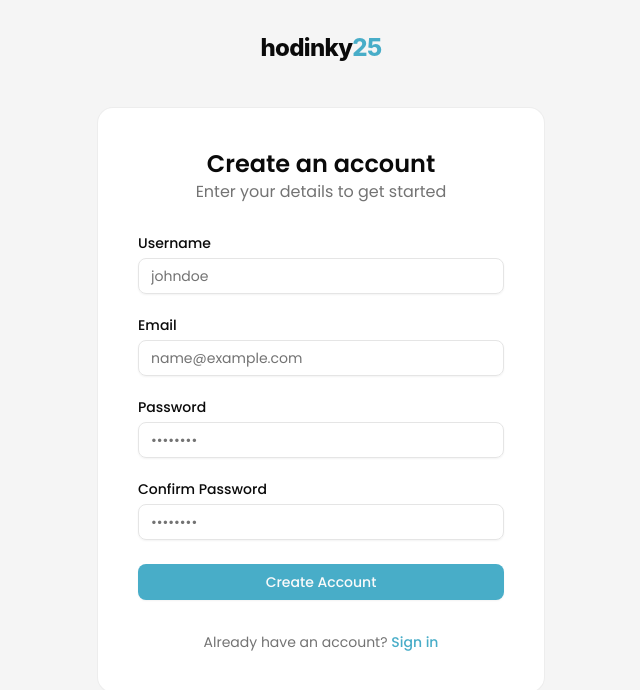
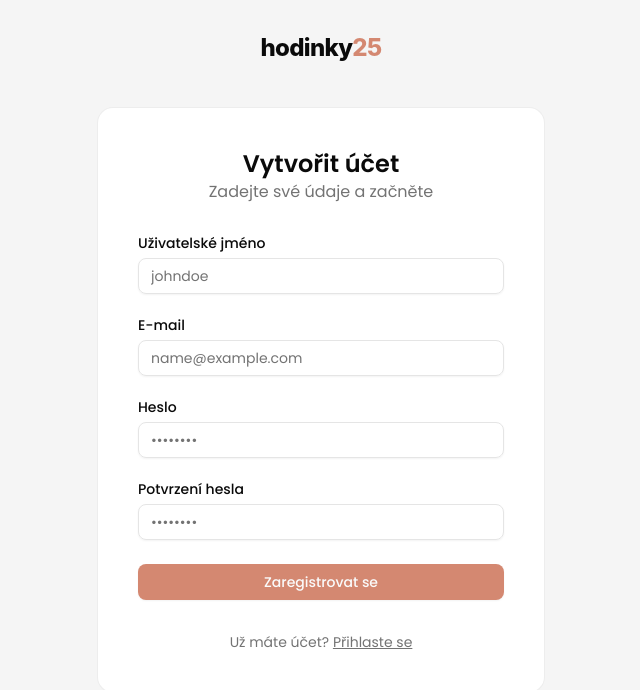
Before and after one commit to simonkana/hodinky25-frontend, a Next.js app: page /auth/register in a window 1280 px wide. Shown: the top 690 px of the page, without its empty margins (319-959 px from the left). Built offline with nearby package versions, Linux system fonts and the light colour scheme; no server answers.

Commit message:
Added landing page, translated content from English to Czech, added more primary color variations

```diff
--- a/src/app/auth/login/page.tsx
+++ b/src/app/auth/login/page.tsx
@@ -22,8 +22,8 @@ import { API_BASE } from "@/lib/api";
 import { Hodinky25Logo } from "@/components/ui/hodinky25-logo";
 
 const formSchema = z.object({
-  username: z.string().min(1, "Username is required"),
-  password: z.string().min(1, "Password is required"),
+  username: z.string().min(1, "Uživatelské jméno je povinné"),
+  password: z.string().min(1, "Heslo je povinné"),
 });
 
 export default function LoginPage() {
@@ -48,7 +48,7 @@ export default function LoginPage() {
       });
 
       if (!response.ok) {
-        throw new Error("Login failed");
+        throw new Error("Přihlášení se nezdařilo");
       }
 
       const data = await response.json();
@@ -58,12 +58,12 @@ export default function LoginPage() {
         localStorage.setItem("token", data.token);
       }
 
-      toast.success("You have been logged in successfully!");
+      toast.success("Byli jste úspěšně přihlášeni!");
 
       // Redirect to dashboard
       router.push("/dashboard");
     } catch (error) {
-      toast.error("Invalid email or password. Please try again.");
+      toast.error("Nesprávné přihlašovací údaje. Zkuste to prosím znovu.");
     }
   }
 
@@ -80,9 +80,9 @@ export default function LoginPage() {
       </div>
       <SimpleCard>
         <div className="text-center">
-          <h1 className="text-2xl font-bold">Welcome back</h1>
+          <h1 className="text-2xl font-bold">Vítejte zpět</h1>
           <p className="text-muted-foreground">
-            Enter your credentials to sign in
+            Zadejte své přihlašovací údaje
           </p>
         </div>
 
@@ -93,7 +93,7 @@ export default function LoginPage() {
               name="username"
               render={({ field }) => (
                 <FormItem>
-                  <FormLabel>Username</FormLabel>
+                  <FormLabel>Uživatelské jméno</FormLabel>
                   <FormControl>
                     <Input placeholder="johndoe" {...field} />
                   </FormControl>
@@ -107,12 +107,12 @@ export default function LoginPage() {
               render={({ field }) => (
                 <FormItem>
                   <div className="flex items-center justify-between">
-                    <FormLabel>Password</FormLabel>
+                    <FormLabel>Heslo</FormLabel>
                     <Link
                       href="/auth/forgot-password"
                       className="text-sm font-medium text-primary hover:underline"
                     >
-                      Forgot password?
+                      Zapomněli jste heslo?
                     </Link>
                   </div>
                   <FormControl>
@@ -123,18 +123,15 @@ export default function LoginPage() {
               )}
             />
             <Button type="submit" className="w-full">
-              Sign In
+              Přihlásit se
             </Button>
           </form>
         </Form>
 
-        <p className="text-center text-sm text-muted-foreground">
-          Don&apos;t have an account?{" "}
-          <Link
-            href="/auth/register"
-            className="font-medium text-primary hover:underline"
-          >
-            Sign up
+        <p className="mt-4 text-center text-sm text-muted-foreground">
+          Nemáte účet?{" "}
+          <Link href="/auth/register" className="underline hover:text-primary">
+            Zaregistrujte se
           </Link>
         </p>
       </SimpleCard>
--- a/src/app/auth/register/page.tsx
+++ b/src/app/auth/register/page.tsx
@@ -23,20 +23,20 @@ import { Hodinky25Logo } from "@/components/ui/hodinky25-logo";
 const formSchema = z
   .object({
     username: z.string().min(1, {
-      message: "Username is required.",
+      message: "Uživatelské jméno je povinné.",
     }),
     email: z.string().email({
-      message: "Please enter a valid email address.",
+      message: "Zadejte platnou e-mailovou adresu.",
     }),
     password: z.string().min(6, {
-      message: "Password must be at least 6 characters.",
+      message: "Heslo musí mít alespoň 6 znaků.",
     }),
     confirmPassword: z.string().min(6, {
-      message: "Please confirm your password.",
+      message: "Zadejte znovu heslo pro potvrzení.",
     }),
   })
   .refine((data) => data.password === data.confirmPassword, {
-    message: "Passwords don't match",
+    message: "Hesla se neshodují",
     path: ["confirmPassword"],
   });
 
@@ -67,10 +67,10 @@ export default function RegisterPage() {
 
       if (!response.ok) {
         const errorData = await response.json();
-        throw new Error(errorData.message || "Registration failed");
+        throw new Error(errorData.message || "Registrace selhala");
       }
 
-      toast.success("Your account has been created successfully!");
+      toast.success("Váš účet byl úspěšně vytvořen!");
 
       // Redirect to login
       router.push("/auth/login");
@@ -90,10 +90,8 @@ export default function RegisterPage() {
       </div>
       <SimpleCard>
         <div className="text-center">
-          <h1 className="text-2xl font-bold">Create an account</h1>
-          <p className="text-muted-foreground">
-            Enter your details to get started
-          </p>
+          <h1 className="text-2xl font-bold">Vytvořit účet</h1>
+          <p className="text-muted-foreground">Zadejte své údaje a začněte</p>
         </div>
 
         <Form {...form}>
@@ -103,7 +101,7 @@ export default function RegisterPage() {
               name="username"
               render={({ field }) => (
                 <FormItem>
-                  <FormLabel>Username</FormLabel>
+                  <FormLabel>Uživatelské jméno</FormLabel>
                   <FormControl>
                     <Input placeholder="johndoe" {...field} />
                   </FormControl>
@@ -116,7 +114,7 @@ export default function RegisterPage() {
               name="email"
               render={({ field }) => (
                 <FormItem>
-                  <FormLabel>Email</FormLabel>
+                  <FormLabel>E-mail</FormLabel>
                   <FormControl>
                     <Input placeholder="name@example.com" {...field} />
                   </FormControl>
@@ -129,7 +127,7 @@ export default function RegisterPage() {
               name="password"
               render={({ field }) => (
                 <FormItem>
-                  <FormLabel>Password</FormLabel>
+                  <FormLabel>Heslo</FormLabel>
                   <FormControl>
                     <Input type="password" placeholder="••••••••" {...field} />
                   </FormControl>
@@ -142,7 +140,7 @@ export default function RegisterPage() {
               name="confirmPassword"
               render={({ field }) => (
                 <FormItem>
-                  <FormLabel>Confirm Password</FormLabel>
+                  <FormLabel>Potvrzení hesla</FormLabel>
                   <FormControl>
                     <Input type="password" placeholder="••••••••" {...field} />
                   </FormControl>
@@ -151,18 +149,15 @@ export default function RegisterPage() {
               )}
             />
             <Button type="submit" className="w-full">
-              Create Account
+              Zaregistrovat se
             </Button>
           </form>
         </Form>
 
-        <p className="text-center text-sm text-muted-foreground">
-          Already have an account?{" "}
-          <Link
-            href="/auth/login"
-            className="font-medium text-primary hover:underline"
-          >
-            Sign in
+        <p className="mt-4 text-center text-sm text-muted-foreground">
+          Už máte účet?{" "}
+          <Link href="/auth/login" className="underline hover:text-primary">
+            Přihlaste se
           </Link>
         </p>
       </SimpleCard>
--- a/src/app/dashboard/favorites/page.tsx
+++ b/src/app/dashboard/favorites/page.tsx
@@ -7,9 +7,9 @@ export const metadata: Metadata = {
 export default function FavoritesPage() {
   return (
     <div>
-      <h1 className="text-2xl font-bold mb-4">Favorites</h1>
+      <h1 className="text-2xl font-bold mb-4">Oblíbené</h1>
       <p className="text-muted-foreground">
-        This is the Favorites page. Add your favorites UI here.
+        Toto je stránka s oblíbenými inzeráty. Najdete zde své uložené hodinky.
       </p>
     </div>
   );
--- a/src/app/dashboard/listings/page.tsx
+++ b/src/app/dashboard/listings/page.tsx
@@ -7,9 +7,9 @@ export const metadata: Metadata = {
 export default function ListingsPage() {
   return (
     <div>
-      <h1 className="text-2xl font-bold mb-4">Listings</h1>
+      <h1 className="text-2xl font-bold mb-4">Inzeráty</h1>
       <p className="text-muted-foreground">
-        This is the Listings page. Add your listings management UI here.
+        Toto je stránka s vašimi inzeráty. Spravujte zde své nabídky hodinek.
       </p>
     </div>
   );
--- a/src/app/dashboard/messages/page.tsx
+++ b/src/app/dashboard/messages/page.tsx
@@ -7,9 +7,9 @@ export const metadata: Metadata = {
 export default function MessagesPage() {
   return (
     <div>
-      <h1 className="text-2xl font-bold mb-4">Messages</h1>
+      <h1 className="text-2xl font-bold mb-4">Zprávy</h1>
       <p className="text-muted-foreground">
-        This is the Messages page. Add your messaging UI here.
+        Toto je stránka se zprávami. Komunikujte zde s ostatními uživateli.
       </p>
     </div>
   );
--- a/src/app/dashboard/settings/page.tsx
+++ b/src/app/dashboard/settings/page.tsx
@@ -7,9 +7,9 @@ export const metadata: Metadata = {
 export default function SettingsPage() {
   return (
     <div>
-      <h1 className="text-2xl font-bold mb-4">Settings</h1>
+      <h1 className="text-2xl font-bold mb-4">Nastavení</h1>
       <p className="text-muted-foreground">
-        This is the Settings page. Add your settings UI here.
+        Toto je stránka s nastavením. Upravte zde své osobní údaje a preference.
       </p>
     </div>
   );
--- a/src/app/globals.css
+++ b/src/app/globals.css
@@ -1,5 +1,4 @@
 @import "tailwindcss";
-@import "tw-animate-css";
 
 @custom-variant dark (&:is(.dark *));
 
@@ -51,7 +50,9 @@
   --card-foreground: oklch(0.145 0 0);
   --popover: oklch(1 0 0);
   --popover-foreground: oklch(0.145 0 0);
-  --primary: oklch(0.7 0.1 218);
+  --primary: oklch(0.7 0.1 38);
+  /* --primary: oklch(0.7 0.1 218); */
+  /* --primary: oklch(0.7 0.1 140); */
   --primary-foreground: oklch(0.985 0 0);
   --secondary: oklch(0.97 0 0);
   --secondary-foreground: oklch(0.205 0 0);
@@ -85,7 +86,9 @@
   --card-foreground: oklch(0.985 0 0);
   --popover: oklch(0.205 0 0);
   --popover-foreground: oklch(0.985 0 0);
-  --primary: oklch(0.7 0.1 218);
+  --primary: oklch(0.7 0.1 38);
+  /* --primary: oklch(0.7 0.1 218); */
+  /* --primary: oklch(0.7 0.1 140); */
   --primary-foreground: oklch(0.205 0 0);
   --secondary: oklch(0.269 0 0);
   --secondary-foreground: oklch(0.985 0 0);
@@ -121,3 +124,49 @@
     @apply bg-background text-foreground;
   }
 }
+
+@keyframes fade-in {
+  from {
+    opacity: 0;
+    transform: translateY(24px);
+  }
+
+  to {
+    opacity: 1;
+    transform: none;
+  }
+}
+
+.animate-fade-in {
+  animation: fade-in 0.8s cubic-bezier(0.4, 0, 0.2, 1) both;
+}
+
+.animate-fade-in.delay-100 {
+  animation-delay: 0.1s;
+}
+
+.animate-fade-in.delay-200 {
+  animation-delay: 0.2s;
+}
+
+@keyframes bounce-once {
+  0% {
+    transform: scale(1);
+  }
+
+  30% {
+    transform: scale(1.08);
+  }
+
+  60% {
+    transform: scale(0.97);
+  }
+
+  100% {
+    transform: scale(1);
+  }
+}
+
+.animate-bounce-once {
+  animation: bounce-once 0.7s cubic-bezier(0.4, 0, 0.2, 1) 1;
+}
--- a/src/app/layout.tsx
+++ b/src/app/layout.tsx
@@ -14,7 +14,8 @@ export const metadata: Metadata = {
     default: "Hodinky25",
     template: "%s | Hodinky25",
   },
-  description: "Modern watch marketplace",
+  description:
+    "Stylové tržiště pro sběratele i nadšence. Nakupujte, prodávejte a spravujte své hodinky bezpečně a s přehledem.",
 };
 
 export default function RootLayout({
@@ -23,7 +24,7 @@ export default function RootLayout({
   children: React.ReactNode;
 }>) {
   return (
-    <html lang="en" suppressHydrationWarning>
+    <html lang="cs" suppressHydrationWarning>
       <body className={`${fontSans.className} antialiased`}>
         <ThemeProvider
           attribute="class"
```
Also changed, not shown: src/app/dashboard/DashboardClientLayout.tsx (+6 -6 lines), src/app/dashboard/page.tsx (+19 -12 lines), src/app/page.tsx (+42 -3 lines).
